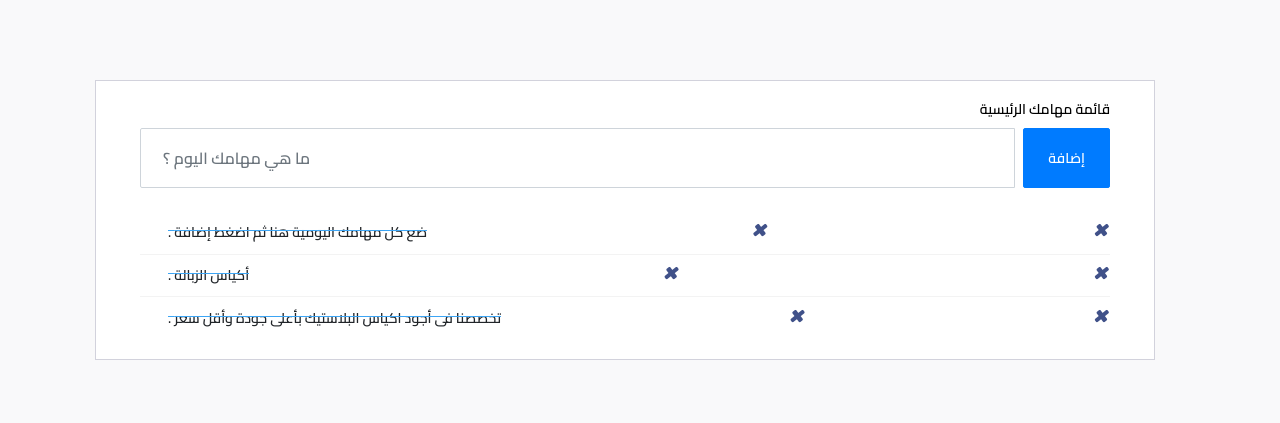
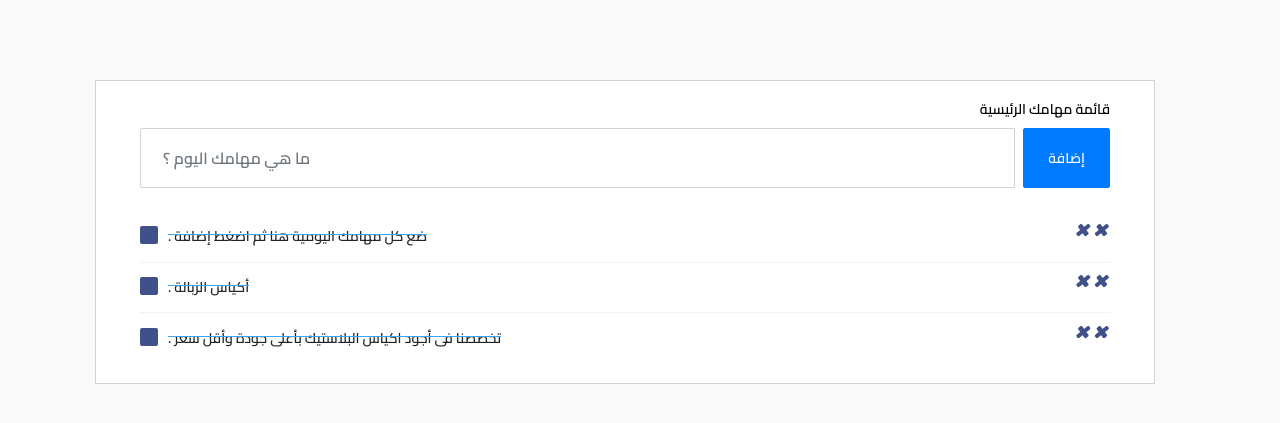
Before and after one commit to Mahmoud-Raouf/To_Do_List, a Django app: page /home/todo/ in a window 1280 px wide. Shown: the top 423 px of the page. Run offline with Django 3.2, Linux system fonts and the light colour scheme; data comes from the database, SQL or seed files in the repository; both versions use the stored data as it was after the commit; some libraries are stand-ins or nearby versions.

Commit message:
--- Auto-Git Commit ---

```diff
--- a/todo/templates/note/todo2.html
+++ b/todo/templates/note/todo2.html
@@ -20,51 +20,28 @@
 
             <div class="list-wrapper">
               <ul class="d-flex flex-column-reverse todo-list">
+
                 {% for todo in todoes %}
-
-                {% if todo.checked == True %}
-                <li class="completed">
+                  <li class="{% if todo.checked == True %} completed {% endif %}" >
                     <div class="form-check">
+                      <form method="POST" class="form-check">
+                        {% csrf_token %}
                         <label class="form-check-label">
-
-                      <form method="POST">
-                        {% csrf_token %}
                           <input type="hidden" name="todo_id" value="{{todo.id}}">
-                        <input class="checkbox" onChange='submit();' type="checkbox" checked="">
-                      </form>
+                          <input class="checkbox" onChange='submit();' type="checkbox" {% if todo.checked == True %}
+                            checked {% endif %}>
 
                           . {{todo.title}}
                           <i class="input-helper"></i>
                         </label>
+                      </form>
                     </div>
                     <a style="margin-left: auto" href="{% url 'home:update_todo' todo.id %}"><i
-                      class="remove mdi mdi-close-circle-outline"></i></a>
+                        class="remove mdi mdi-account"></i></a>
 
-                  <a style="margin-left: auto" href="{% url 'home:todo_delete' todo.id %}"><i
+                    <a style="margin-left: 2px" href="{% url 'home:todo_delete' todo.id %}"><i
                         class="remove mdi mdi-close-circle-outline"></i></a>
                   </li>
-                {% else %}
-                <li>
-                  <div class="form-check">
-                    <label class="form-check-label">
-
-                      <form method="POST">
-                        {% csrf_token %}
-                        <input type="hidden" name="todo_id" value="{{todo.id}}">
-                        <input class="checkbox" onChange='submit();' type="checkbox">
-                      </form>
-
-                      {{todo.title}} .
-                      <i class="input-helper"></i>
-                    </label> </div>
-                  <a style="margin-left: auto" href="{% url 'home:update_todo' todo.id %}"><i
-                      class=" remove mdi mdi-close-circle-outline"></i></a>
-
-                  <a style="margin-left: auto" href="{% url 'home:todo_delete' todo.id %}"><i
-                      class="remove mdi mdi-close-circle-outline"></i></a>
-                </li>
-                {% endif %}
-
                 {% endfor %}
 
 
```
Also changed, not shown: db.sqlite3, 1 other file. Lines whose indentation alone changed are shown as unchanged.
